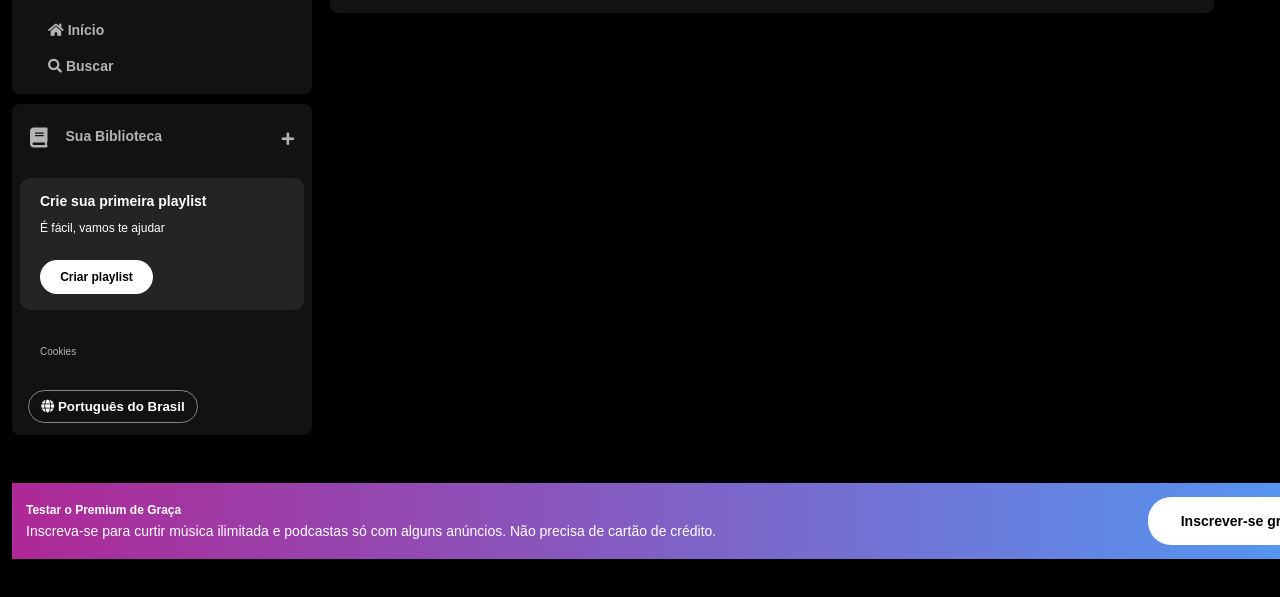
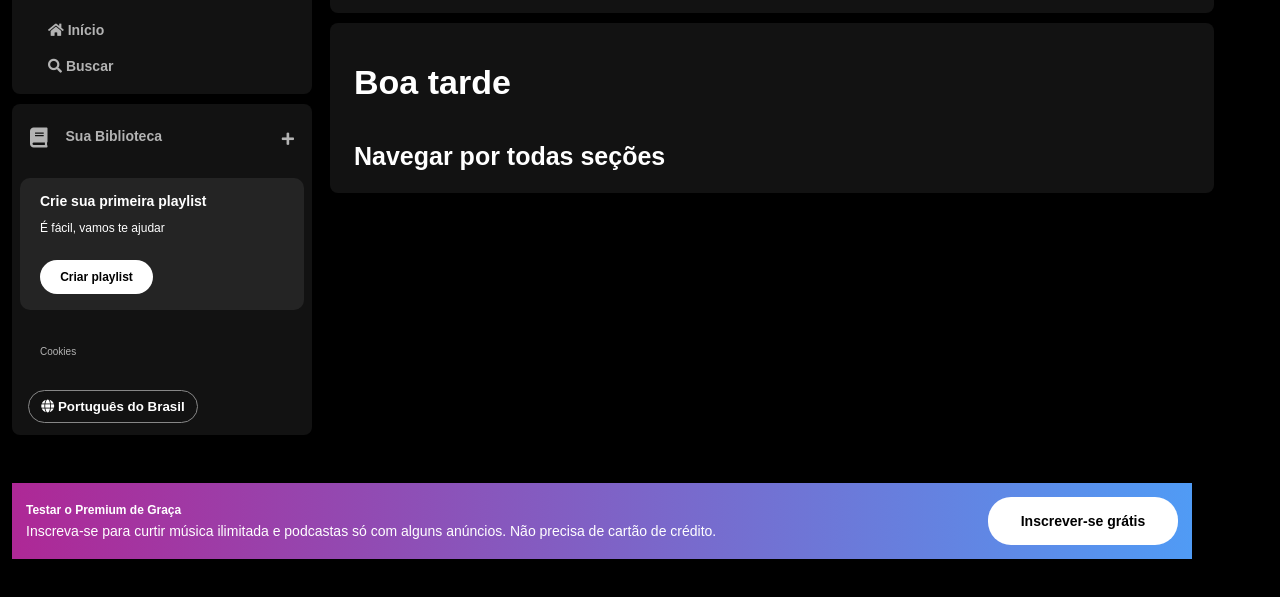
Before and after one commit to AlineEspindola/spotify-clone, a plain HTML site: page index.html in a window 1280 px wide. Shown: the part 79-676 px from the top of the page. Drawn offline with Linux system fonts and the light colour scheme.

Commit message:
Começo do bloco cards

```diff
--- a/index.html
+++ b/index.html
@@ -90,6 +90,15 @@
               <button class="login">Entrar</button>
             </div>
         </nav>
+
+        <section class="section-cards">
+          <div class="section-cards__content">
+            <div class="section__content-text">
+              <h1>Boa tarde</h1>
+              <h2>Navegar por todas seções</h2>
+            </div>
+          </div>
+        </section>
       </div>
     </main>
 
--- a/src/style/main-content.css
+++ b/src/style/main-content.css
@@ -1,5 +1,3 @@
-/* HEADER */
-
 .main-container {
   max-width: 80vw;
   height: 100vh;
@@ -90,3 +88,27 @@
   font-weight: 700;
   border-radius: 40px;
 }
+
+.section-cards{
+  padding: 24px;
+  margin: 10px;
+  border-radius: 8px;
+  background-color: #121212;
+}
+
+.section-cards__content {
+  margin-top: 18px;
+}
+
+.section__content-text h1 {
+  color: #fff;
+  font-size: 34px;
+  font-weight: 700;
+}
+
+.section__content-text h2 {
+  color: #fff;
+  font-size: 25px;
+  font-weight: 600;
+  padding-top: 45px;
+}
--- a/src/style/sidebar-footer.css
+++ b/src/style/sidebar-footer.css
@@ -177,6 +177,7 @@ body {
 .banner__footer {
   background: linear-gradient(to right, #ae2896, #509bf5);
   padding: 14px;
+  max-width: 90vw;
 }
 
 .banner__content {
```
